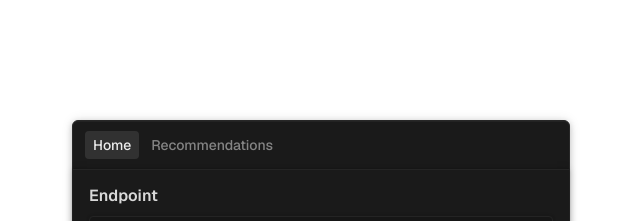
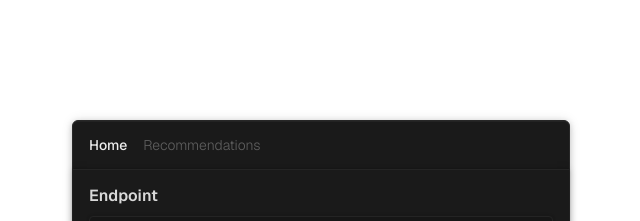
Before and after one commit to deeepsig/aio-tool, a Next.js app: page / in a window 1280 px wide. Shown: the top 221 px of the page, without its empty margins (319-959 px from the left). Built offline with nearby package versions, Linux system fonts and the light colour scheme.

Commit message:
fixed navbar styles

```diff
--- a/src/components/navbar/nav-buttons.tsx
+++ b/src/components/navbar/nav-buttons.tsx
@@ -28,9 +28,19 @@ function NavButton({
     <button
       onClick={onClick}
       disabled={disabled}
-      className={`cursor-pointer hover:opacity-80 transition-all duration-150 hover:bg-white/5 rounded hover:px-2 hover:py-1 hover:-mx-1 hover:-my-1 text-sm font-medium text-[#ededed] disabled:opacity-50 disabled:cursor-not-allowed ${
-        active ? 'bg-white/10 px-2 py-1 -mx-1 -my-1' : ''
-      }`}
+      className={`
+        cursor-pointer
+        transition-all duration-100 ease-in-out
+        rounded
+        text-sm
+        disabled:opacity-40
+        disabled:cursor-not-allowed
+        hover:opacity-80
+        hover:bg-white/8
+        hover:px-2 hover:py-1
+        hover:-mx-2 hover:-my-1
+        ${active ? 'font-medium text-[#ededed]' : 'font-light text-[#ededed]/80'}
+      `}
       type="button"
       aria-current={active ? 'page' : undefined}
       aria-label={ariaLabel}
```
